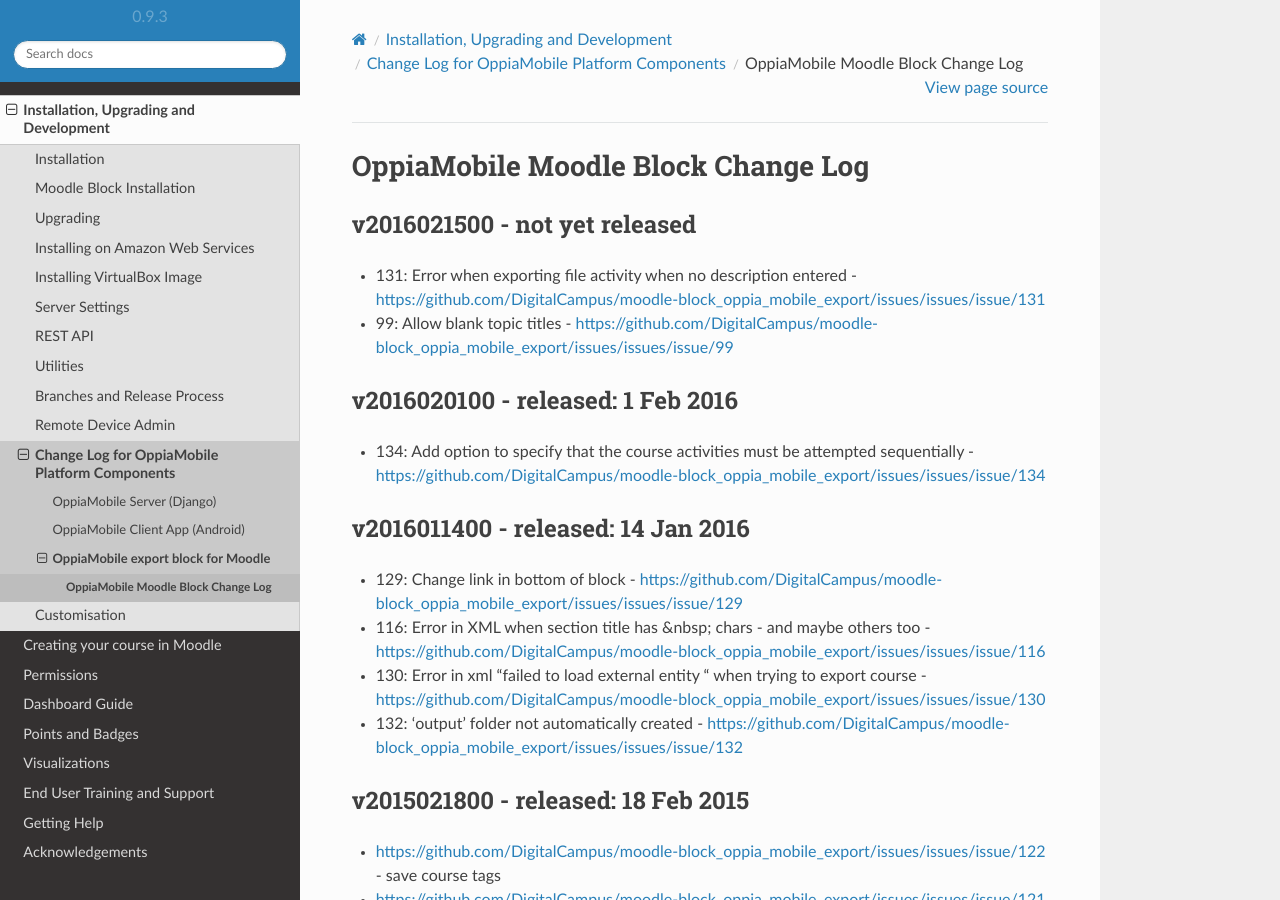
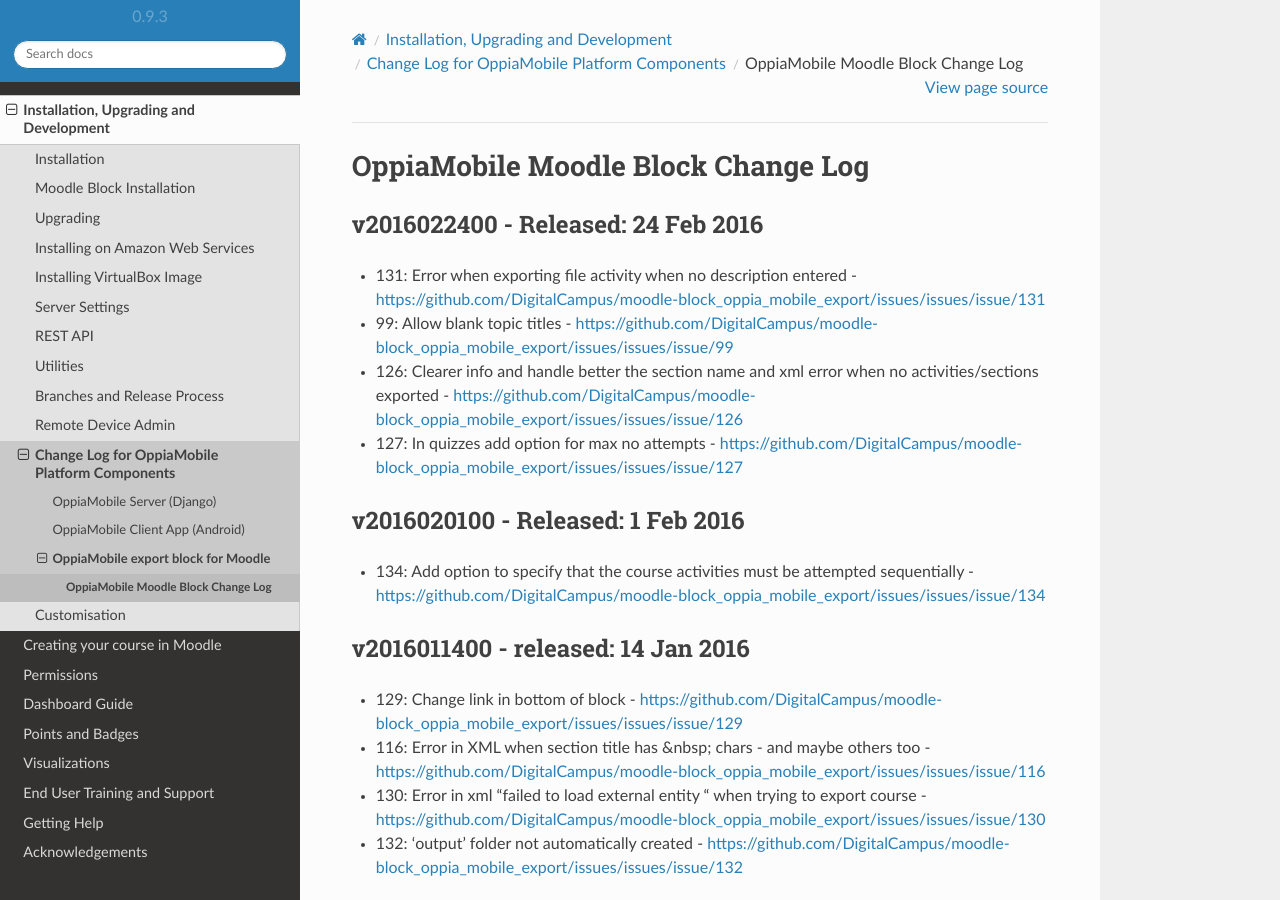
Before and after one commit to DigitalCampus/django-oppia, a Sphinx documentation site: the page built from docs/dev/changelog_moodleblock.rst, in a window 1280 px wide and 900 px high. Built offline with Sphinx 7.4.7 and the Read the Docs theme 2.0.0, drawn with Linux system fonts in a browser that asks for light colours; pages that are not in the unit, such as notebooks, are missing from menus; the version number is read from the project's files by our own code.

Commit message:
update docs

```diff
--- a/docs/dev/changelog_moodleblock.rst
+++ b/docs/dev/changelog_moodleblock.rst
@@ -1,17 +1,20 @@
 OppiaMobile Moodle Block Change Log
 =====================================
 
-.. _blockv2016021500:
+.. _blockv2016022400:
 
-v2016021500 - not yet released
+v2016022400 - Released: 24 Feb 2016
 --------------------------------------
 
 * 131: Error when exporting file activity when no description entered - https://github.com/DigitalCampus/moodle-block_oppia_mobile_export/issues/issues/issue/131
 * 99: Allow blank topic titles - https://github.com/DigitalCampus/moodle-block_oppia_mobile_export/issues/issues/issue/99
+* 126: Clearer info and handle better the section name and xml error when no activities/sections exported - https://github.com/DigitalCampus/moodle-block_oppia_mobile_export/issues/issues/issue/126
+* 127: In quizzes add option for max no attempts - https://github.com/DigitalCampus/moodle-block_oppia_mobile_export/issues/issues/issue/127
+
 
 .. _blockv2016020100:
 
-v2016020100 - released: 1 Feb 2016
+v2016020100 - Released: 1 Feb 2016
 --------------------------------------
 
 * 134: Add option to specify that the course activities must be attempted sequentially - https://github.com/DigitalCampus/moodle-block_oppia_mobile_export/issues/issues/issue/134
```
